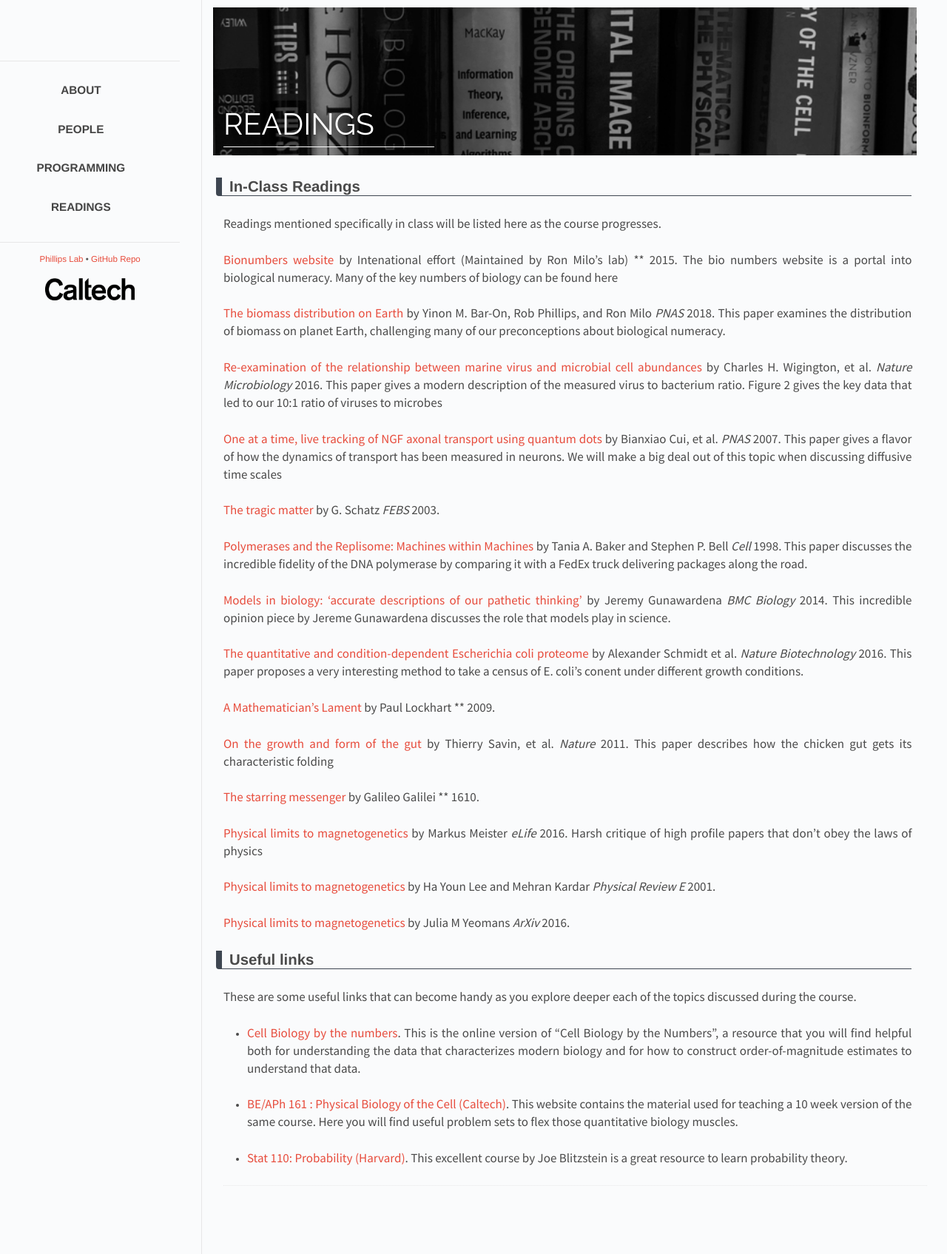
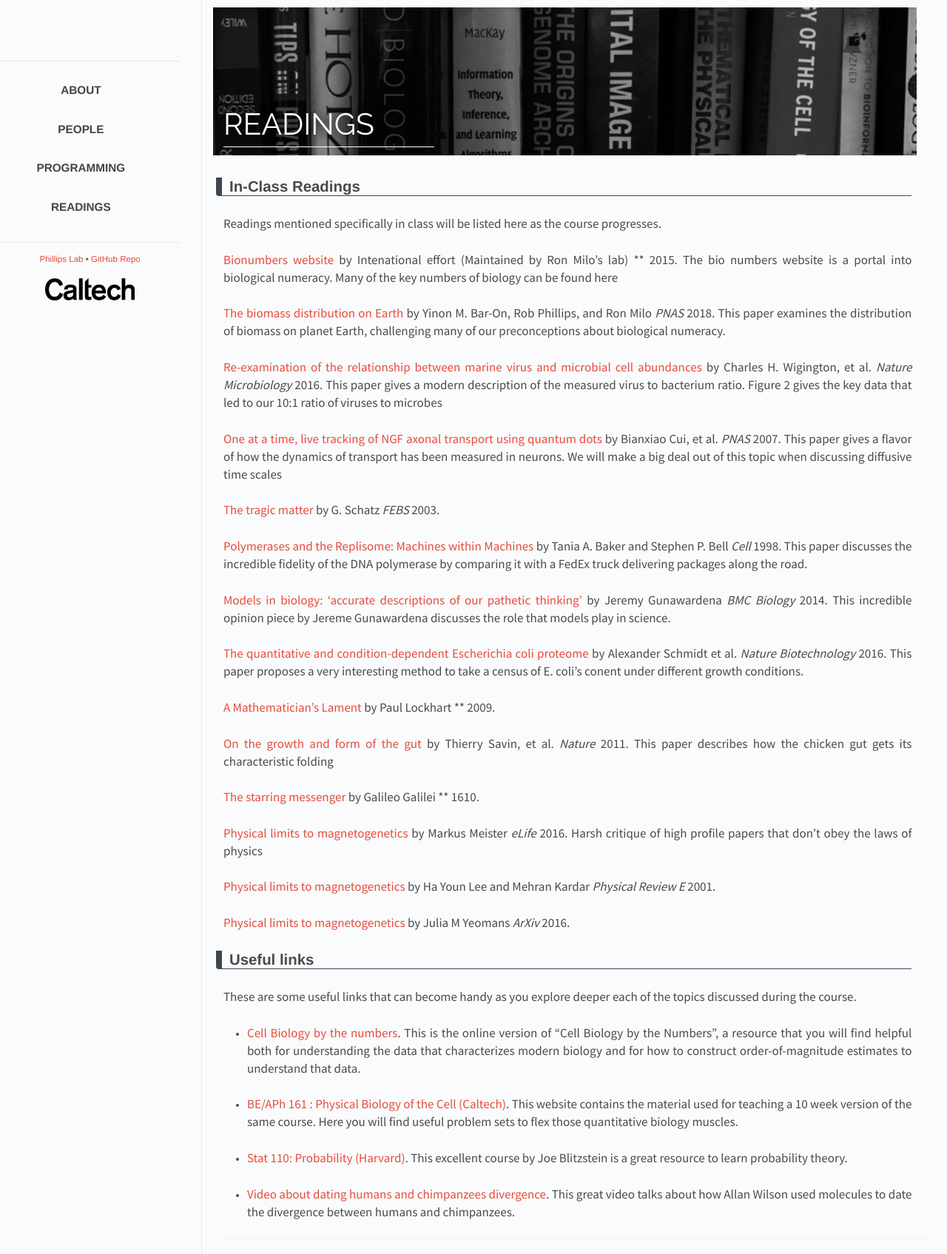
Before and after one commit to RPGroup-PBoC/ncbs_pboc, a Jekyll site: the page built from _posts/2017-01-24-readings.md, in a window 1280 px wide. Shown: the whole page at 74% size. Built offline with Jekyll 4.4.1, drawn with Linux system fonts in a browser that asks for light colours.

Commit message:
add Allan Wilson video

```diff
--- a/_posts/2017-01-24-readings.md
+++ b/_posts/2017-01-24-readings.md
@@ -34,3 +34,5 @@ These are some useful links that can become handy as you explore deeper each of
 * [BE/APh 161 : Physical Biology of the Cell (Caltech)](http://beaph161.caltech.edu/2018/).  This website contains the material used for teaching a 10 week version of the same course. Here you will find useful problem sets to flex those quantitative biology muscles.
 
 * [Stat 110: Probability (Harvard)](https://projects.iq.harvard.edu/stat110/home).  This excellent course by Joe Blitzstein is a great resource to learn probability theory.
+
+* [Video about dating humans and chimpanzees divergence](https://www.nzonscreen.com/title/allan-wilson-evolutionary-2008). This great video talks about how Allan Wilson used molecules to date the divergence between humans and chimpanzees.
```
